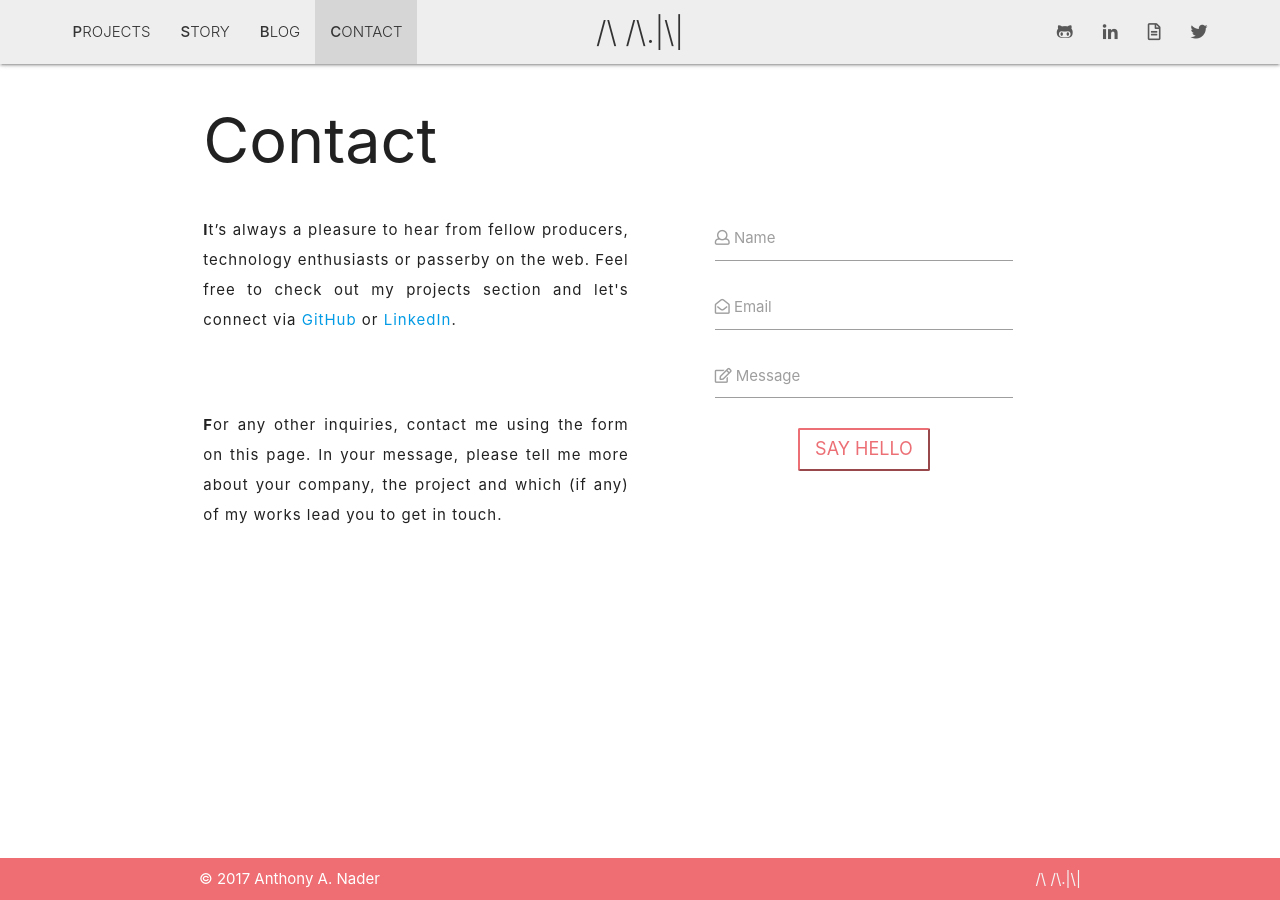
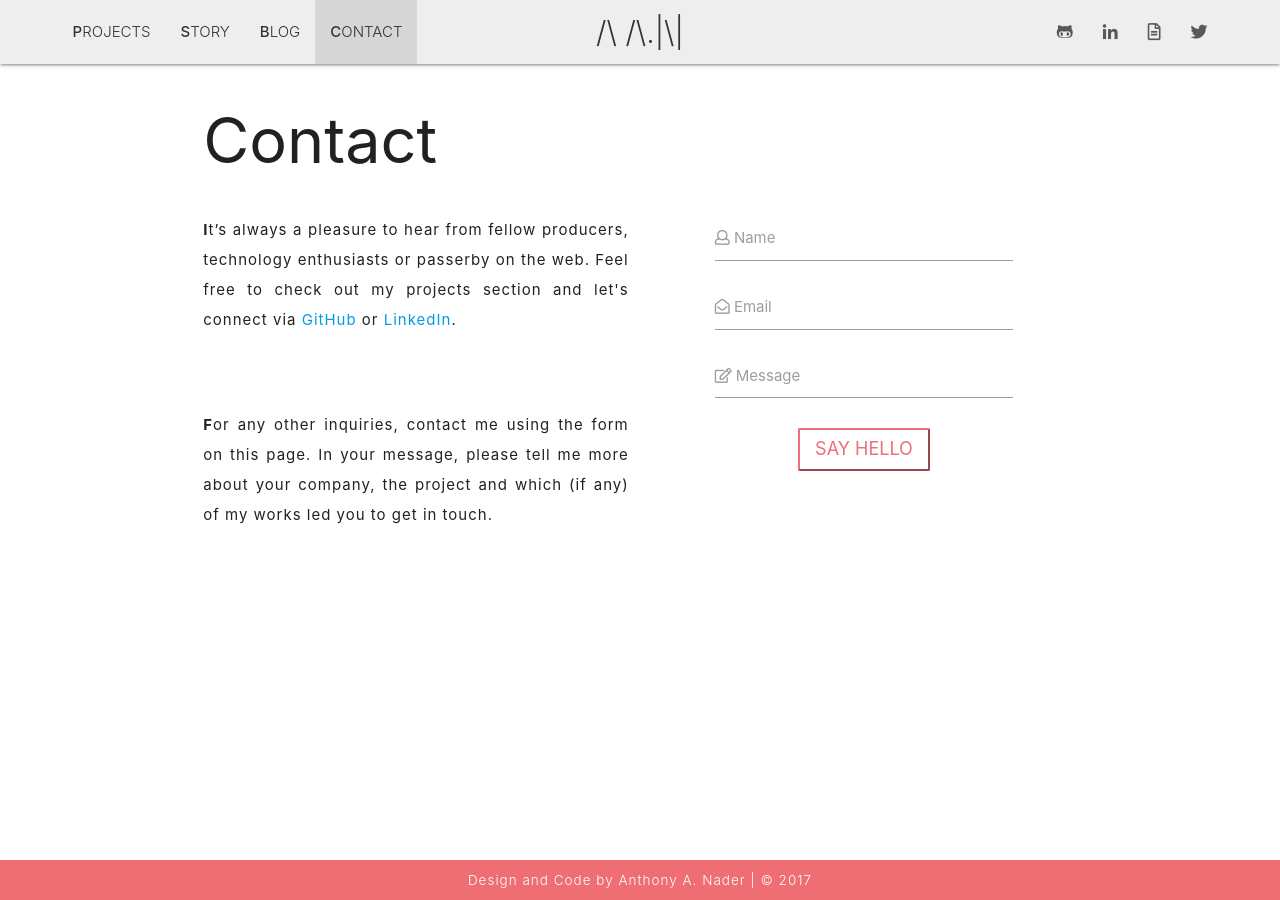
Before and after one commit to anthonyanader/personalBlog, a Jekyll site: the page built from contact.html, in a window 1280 px wide. Built offline with Jekyll 4.4.1, drawn with Linux system fonts in a browser that asks for light colours.

Commit message:
foote modified, contact page typos and styles

```diff
--- a/_includes/contactForm.html
+++ b/_includes/contactForm.html
@@ -14,8 +14,8 @@
                 <label for="message_content"><i class="far fa-edit"></i> Message</label>
             </div>
             <div class="center-align">
-                <button class="submit-btn" type="submit" value="Send">SAY HELLO</button>
                 <input type="hidden" name="_subject" value="contact_page">
+                <button class="submit-btn z-depth-0" type="submit" value="Send">SAY HELLO</button>
             </div>
         </div>
     </form>
--- a/_includes/footer.html
+++ b/_includes/footer.html
@@ -1,6 +1,5 @@
 <footer class="page-footer">
-    <div class="footer-div container">
-        © {{ 'now' | date: "%Y" }} Anthony A. Nader
-        <span class="grey-text text-lighten-4 right hide-on-small-only">/\ /\.|\|</span>
+    <div class="container">
+        <p class="footer-text center-align">Design and Code by Anthony A. Nader | © {{ 'now' | date: "%Y" }}</p>
     </div>
 </footer>
--- a/assets/css/main.css
+++ b/assets/css/main.css
@@ -11,10 +11,20 @@ main {
   flex: 1 0 auto;
 }
 
+footer p {
+    margin: 0;
+    padding: 0;
+}
 .page-footer{
     padding: 10px;
+}
+footer .footer-text {
+    font-size:10px;
+    font-size: 1.5vmin;
+    font-weight: 300;
+    letter-spacing: 1px;
+}
 
-}
 /***********************
         NAVBAR
 ***********************/
@@ -180,6 +190,9 @@ nav .nav-links {
     background-color: white !important;
 }
 
+/***********************
+    STORY
+***********************/
 
 
 /***********************
--- a/contact.html
+++ b/contact.html
@@ -13,14 +13,14 @@ title: Anthony A. Nader | Contact
                 <p class="contact-info-text"><b>I</b>t’s always a pleasure to hear from fellow producers, technology enthusiasts or passerby on the web. Feel free to check out my projects section and let's connect via <a href="https://github.com/anthonyanader" target=_blank>GitHub</a> or <a href="https://www.linkedin.com/in/anthonyanader/" target=_blank>LinkedIn</a>.</p>
 
                 <br>
-                <p class="contact-socials center-align hide-on-med-and-up"><a href="https://github.com/anthonyanader" target=_blank><span class="fab fa-github-alt fa-2x"></span></a></li>
+                <p class="contact-socials center-align hide-on-large-only"><a href="https://github.com/anthonyanader" target=_blank><span class="fab fa-github-alt fa-2x"></span></a></li>
                 <a href="https://www.linkedin.com/in/anthonyanader/" target=_blank><span class="fab fa-linkedin-in fa-2x"></span></a>
                 <a href="{{ "/assets/docs/anthonyResume.pdf" | prepend: site.baseurl }}" target=_blank><span class="far fa-file-alt fa-2x"></span></a>
                 <a href="https://twitter.com/anthony_aanader" target=_blank><span class="fab fa-twitter fa-2x"></span></a>
                 </p>
                 <br>
 
-                <p class="contact-info-text"><b>F</b>or any other inquiries, contact me using the form on this page. In your message, please tell me more about your company, the project and which (if any) of my works lead you to get in touch.</p>
+                <p class="contact-info-text"><b>F</b>or any other inquiries, contact me using the form on this page. In your message, please tell me more about your company, the project and which (if any) of my works led you to get in touch.</p>
             </div>
             <div class="col s12 m6 l6 xl6">
                 {% include contactForm.html %}
```
